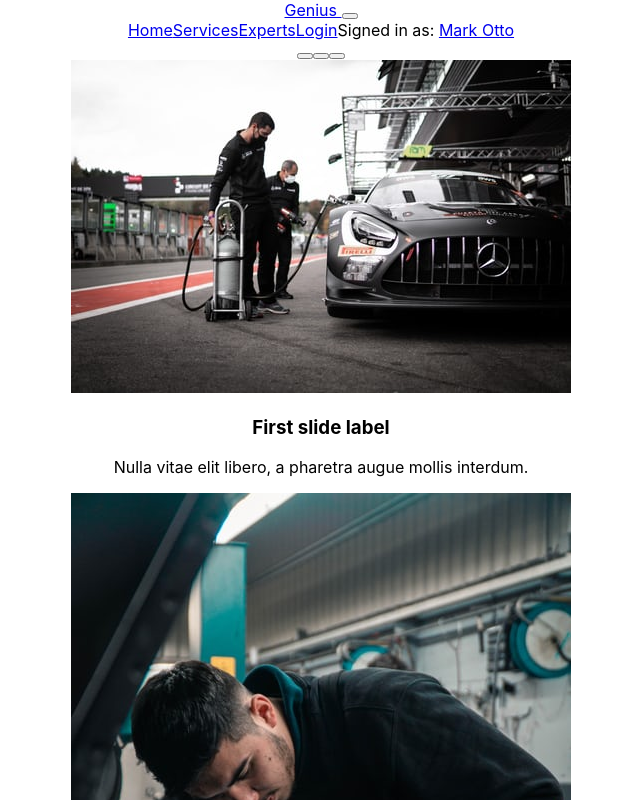
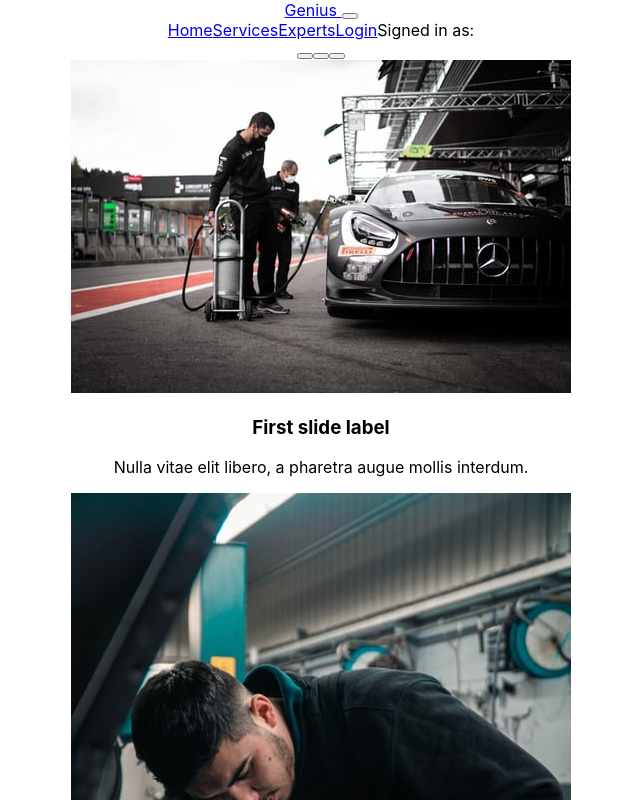
Before and after one commit to Ishtiaque1997/responsive-react-css3, a React (Create React App) app: page / in a window 1280 px wide. Shown: the top 800 px of the page, without its empty margins (319-959 px from the left). Built offline with nearby package versions, Linux system fonts and the light colour scheme; no server answers; the HTML template or start-up script is replaced by a standard one.

Commit message:
sign in done

```diff
--- a/src/App.js
+++ b/src/App.js
@@ -11,12 +11,14 @@ import {
 import Booking from './Pages/Booking/Booking/Booking';
 import Login from './Pages/Login/Login/Login';
 import Header from './Pages/Shared/Header/Header';
+import AuthProvider from './context/AuthProvider';
 
 function App() {
   return (
     <div className="App">
 
-     <Router>
+     <AuthProvider>
+       <Router>
        <Header></Header>
        <Switch>
          <Route exact path='/'>
@@ -37,6 +39,7 @@ function App() {
          </Route>
        </Switch>
      </Router>
+     </AuthProvider>
     </div>
   );
 }
--- a/src/Pages/Login/Login/Login.js
+++ b/src/Pages/Login/Login/Login.js
@@ -1,8 +1,8 @@
 import React from 'react';
-import useFirebase from '../../../hooks/useFirebase';
+import useAuth from '../../../hooks/useAuth';
 
 const Login = () => {
- const{signInUsingGoogle,users,logOut}=useFirebase();
+ const{signInUsingGoogle}=useAuth();
  return (
   <div>
    <h4>Please login</h4>
--- a/src/Pages/Shared/Header/Header.js
+++ b/src/Pages/Shared/Header/Header.js
@@ -1,8 +1,10 @@
 import React from 'react';
-import { Container, Nav, Navbar } from 'react-bootstrap';
+import { Container, Nav, Navbar ,Button} from 'react-bootstrap';
 import { Link } from 'react-router-dom';
+import useAuth from '../../../hooks/useAuth';
 
 const Header = () => {
+  const{user,logout}=useAuth();
  return (
   <>
   <Navbar sticky='top' bg="dark" variant="dark" collapseOnSelect  expand='lg'>
@@ -13,9 +15,13 @@ const Header = () => {
      <Nav.Link as= {Link} to="/home#home">Home</Nav.Link>
       <Nav.Link as ={Link} to="/home#services">Services</Nav.Link>
       <Nav.Link as= {Link} to="/home#experts">Experts</Nav.Link>
-      <Nav.Link as ={Link} to="/login">Login</Nav.Link>
+      {
+        user?.email ?
+        <Button variant='light'>Log out</Button>:
+        <Nav.Link as ={Link} to="/login">Login</Nav.Link>
+      }
       <Navbar.Text>
-        Signed in as: <a href="#login">Mark Otto</a>
+        Signed in as: <a href="#login">{user?.displayName }</a>
       </Navbar.Text>
     </Navbar.Collapse>
     </Container>
--- /dev/null
+++ b/src/context/AuthProvider.js
@@ -0,0 +1,15 @@
+import React, { createContext } from 'react';
+import useFirebase from '../hooks/useFirebase';
+
+export const AuthContext=createContext();
+
+const AuthProvider = ({children}) => {
+ const allContext=useFirebase();
+ return (
+  <AuthContext.Provider value={allContext}>
+    {children}
+  </AuthContext.Provider>
+ );
+};
+
+export default AuthProvider;
--- /dev/null
+++ b/src/hooks/useAuth.js
@@ -0,0 +1,7 @@
+import { useContext } from "react"
+import { AuthContext } from "../context/AuthProvider"
+
+const useAuth=()=>{
+ return useContext(AuthContext);
+}
+export default useAuth;
```
